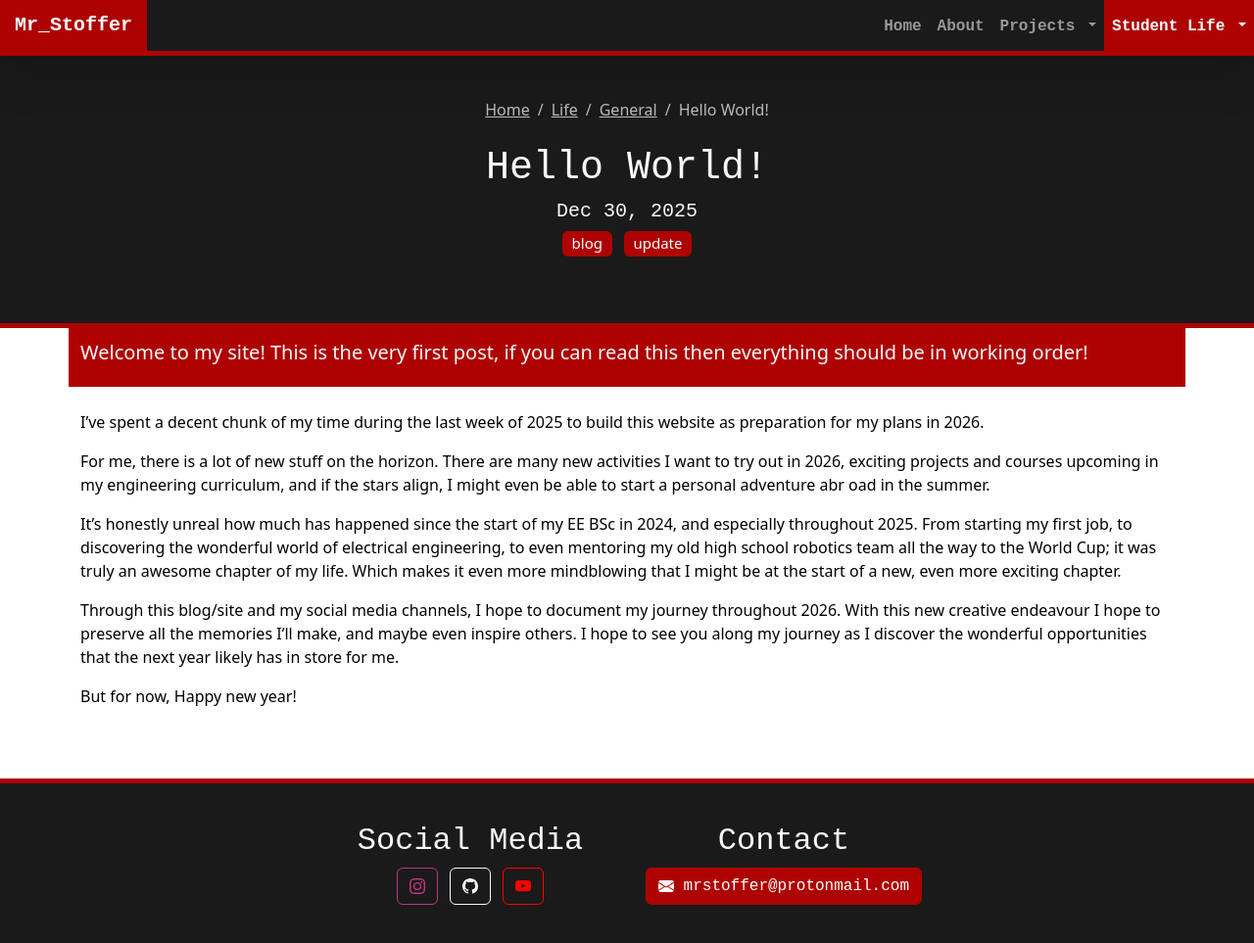
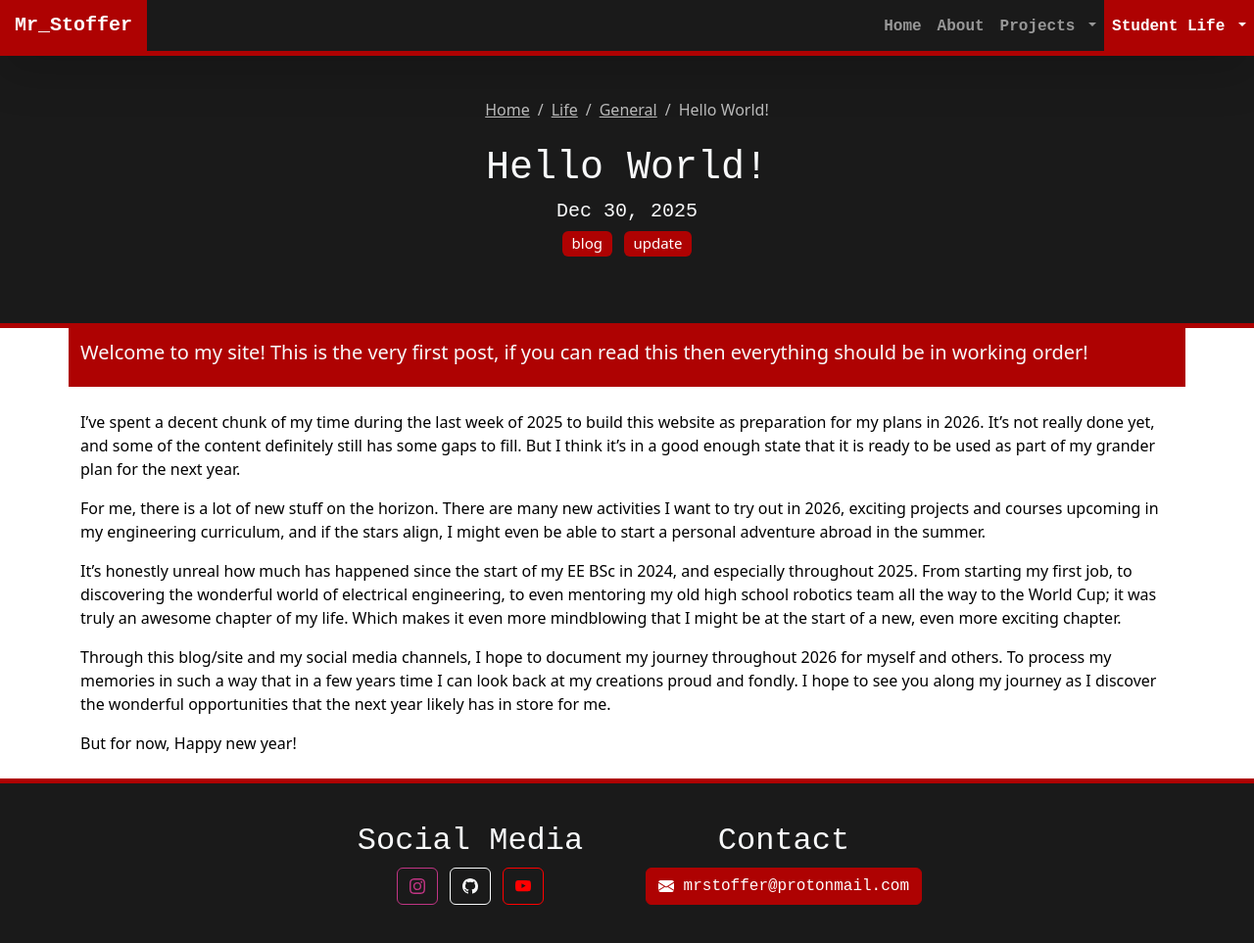
Before and after one commit to mrstoffer/mrstoffer.github.io, a Jekyll site: the page built from life/general/_posts/2025-12-30-hello-world.markdown, in a window 1280 px wide and 964 px high. Shown: the whole window at 98% size. Built offline with Jekyll 4.4.1, drawn with Linux system fonts in a browser that asks for light colours; some web fonts are replaced.

Commit message:
First post!

```diff
--- a/life/general/_posts/2025-12-30-hello-world.markdown
+++ b/life/general/_posts/2025-12-30-hello-world.markdown
@@ -8,12 +8,12 @@ Welcome to my site! This is the very first post, if you can read this then every
 
 <!--more-->
 
-I've spent a decent chunk of my time during the last week of 2025 to build this website as preparation for my plans in 2026.
+I've spent a decent chunk of my time during the last week of 2025 to build this website as preparation for my plans in 2026. It's not really done yet, and some of the content definitely still has some gaps to fill. But I think it's in a good enough state that it is ready to be used as part of my grander plan for the next year.
 
-For me, there is a lot of new stuff on the horizon. There are many new activities I want to try out in 2026, exciting projects and courses upcoming in my engineering curriculum, and if the stars align, I might even be able to start a personal adventure abr  oad in the summer.
+For me, there is a lot of new stuff on the horizon. There are many new activities I want to try out in 2026, exciting projects and courses upcoming in my engineering curriculum, and if the stars align, I might even be able to start a personal adventure abroad in the summer.
 
 It's honestly unreal how much has happened since the start of my EE BSc in 2024, and especially throughout 2025. From starting my first job, to discovering the wonderful world of electrical engineering, to even mentoring my old high school robotics team all the way to the World Cup; it was truly an awesome chapter of my life. Which makes it even more mindblowing that I might be at the start of a new, even more exciting chapter.
 
-Through this blog/site and my social media channels, I hope to document my journey throughout 2026. With this new creative endeavour I hope to preserve all the memories I'll make, and maybe even inspire others. I hope to see you along my journey as I discover the wonderful opportunities that the next year likely has in store for me.
+Through this blog/site and my social media channels, I hope to document my journey throughout 2026 for myself and others. To process my memories in such a way that in a few years time I can look back at my creations proud and fondly. I hope to see you along my journey as I discover the wonderful opportunities that the next year likely has in store for me.
 
 But for now, Happy new year!
```
